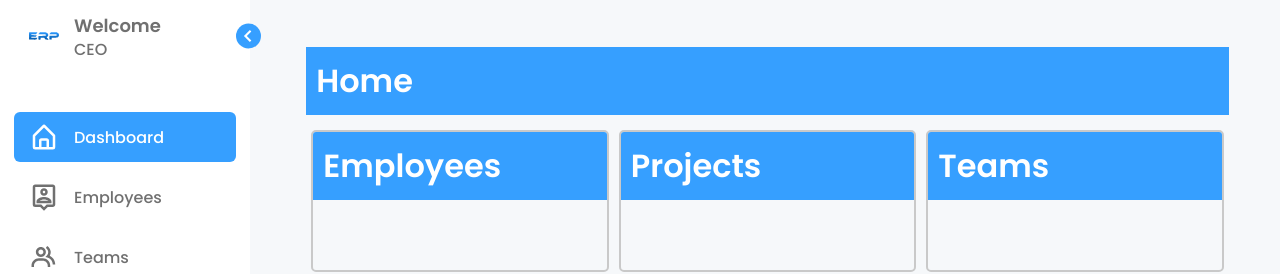
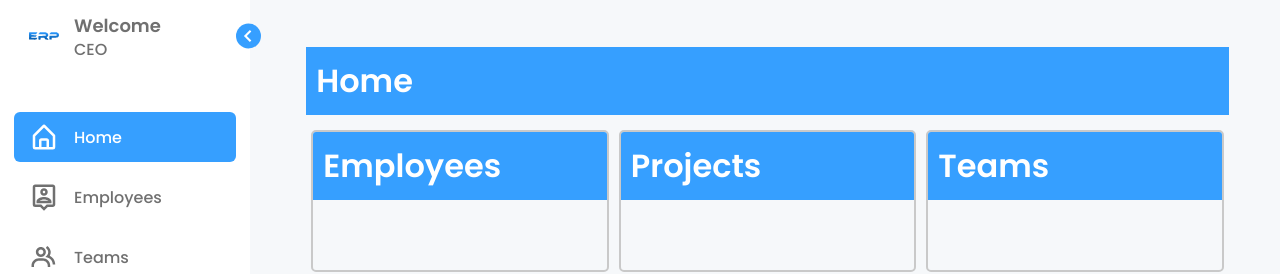
Before and after one commit to JanaTartousy/Advanced-Project, a React (Create React App) app: page / in a window 1280 px wide. Shown: the top 274 px of the page. Built offline with nearby package versions, Linux system fonts and the light colour scheme.

Commit message:
renamed in sidebar and fixed the month format in home chart

```diff
--- a/src/components/Sidebar/sidebar.js
+++ b/src/components/Sidebar/sidebar.js
@@ -50,7 +50,7 @@ const Sidebar = (props) => {
               <li className="nav-link">
                 <NavLink to="/">
                   <BiHomeAlt className="icon" />
-                  <span className="text nav-text">Dashboard</span>
+                  <span className="text nav-text">Home</span>
                 </NavLink>
               </li>
 
--- a/src/components/chartComponent/chatComponent.js
+++ b/src/components/chartComponent/chatComponent.js
@@ -18,7 +18,7 @@ function ChartComponent({ data, chartType, selectedMonth, selectedYear }) {
       const date = new Date(curr.evaluation_date);
       const month = format(date, "MMM");
       const year = format(date, "yyyy");
-      const day = format(date, "MMM-dd");
+      const day = format(date, "MM-dd");
       const value = curr.evaluation;
       if (chartType === "yearly") {
         if (selectedYear && year !== selectedYear) return acc;
```
